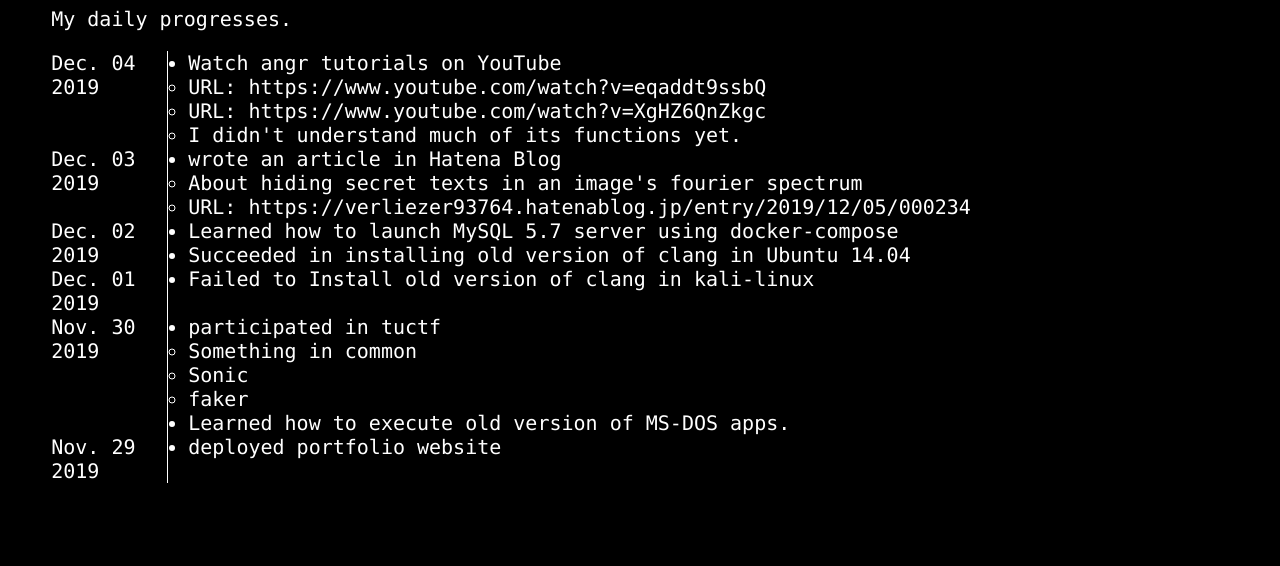
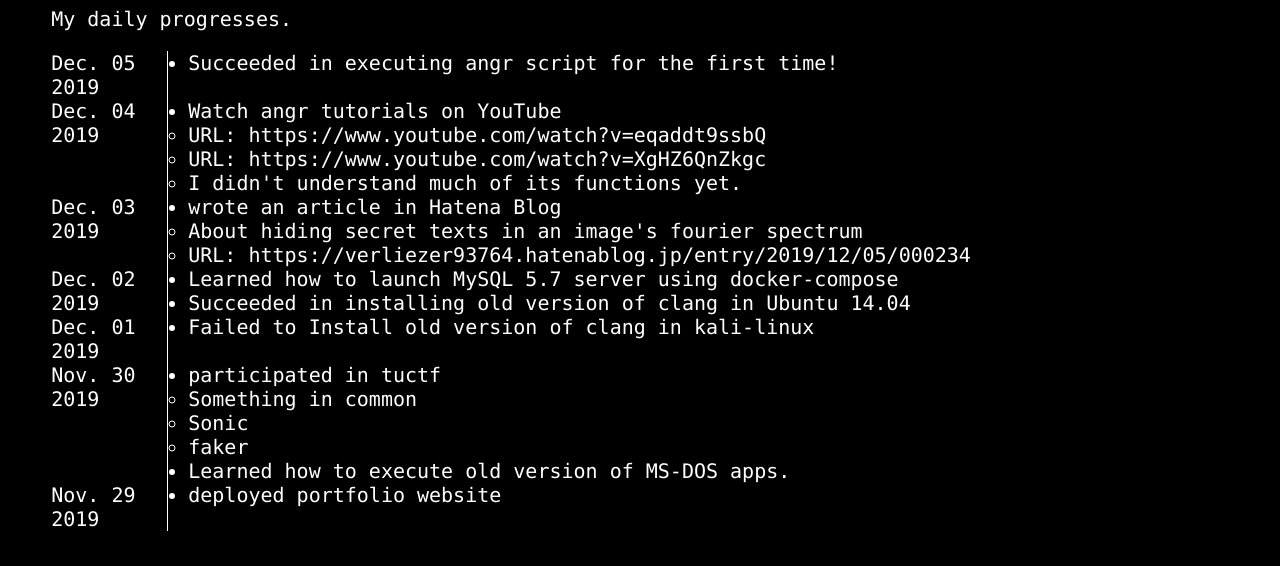
Before and after one commit to Ciruela-Xcyba17her/CiruelaPortfolio, a Gatsby site: page /diary in a window 1280 px wide. Shown: the part 138-704 px from the top of the page. Built offline with nearby package versions, Linux system fonts and the light colour scheme; Gatsby itself is replaced by a stand-in of ours.

Commit message:
added memory of Dec. 05 2019

```diff
--- a/src/components/contents/diary/components/diarydata.js
+++ b/src/components/contents/diary/components/diarydata.js
@@ -15,6 +15,15 @@
 */
 
 const diaryDataAll = [
+    {
+        "time": "Dec. 05 2019",
+        "progresses": [
+            {
+                "progress": "Succeeded in executing angr script for the first time!",
+                "detail": []
+            }
+        ]
+    },
     {
         "time": "Dec. 04 2019",
         "progresses": [
```
